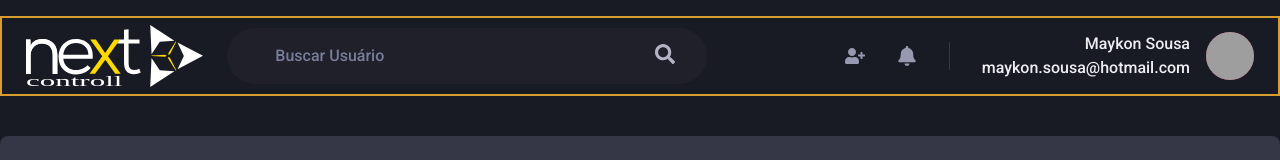
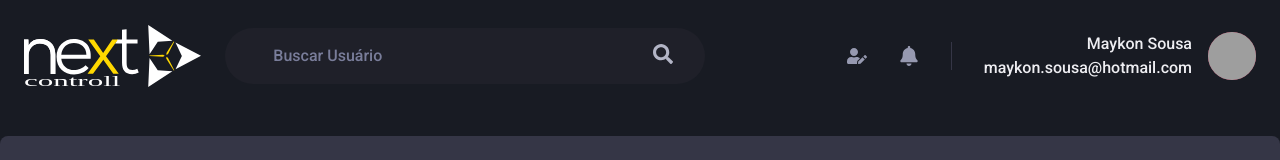
Before and after one commit to maykonsousa/nextcontroll, a Next.js app: page /dashboard in a window 1280 px wide. Shown: the top 160 px of the page. Built offline with nearby package versions, Linux system fonts and the light colour scheme; no server answers; grey boxes are pictures that could not be loaded.

Commit message:
create a modal include user

```diff
--- a/src/components/Header.tsx
+++ /dev/null
@@ -1,78 +0,0 @@
-import {Flex, Image, Input, Icon, HStack, Box, Text, Avatar} from "@chakra-ui/react"
-import {FaSearch, FaBell, FaUserPlus} from "react-icons/fa"
-
-export const Header = ()=>{
-  return (
-    <Flex
-      as="header"
-      w="100%"
-      maxWidth={1480}
-      h="20"
-      mx="auto"
-      mt="4"
-      px="6"
-      align="center"
-      border="2px"
-      borderColor="yellow.500"
-
-
-    >
-      <Image src="images/logo.svg"/>
-      <Flex
-        as="label"
-        flex="1"
-        py="4"
-        px="8"
-        ml="6"
-        maxWidth={480}
-        alignSelf="center"
-        color="gray.200"
-        position="relative"
-        bg="gray.800"
-        borderRadius="full"
-     >
-           <Input
-            color="gray.50"
-            variant="unstyled"
-            px="4"
-            mr="4"
-            placeholder="Buscar Usuário"
-            _placeholder={{color:"gray.400"}}
-
-           />
-           <Icon
-           as={FaSearch}
-          fontSize="20"
-           />
-      </Flex>
-      <Flex
-        align="center"
-        ml="auto"
-
-      >
-        <HStack
-          spacing="8"
-          mx="8"
-          pr="8"
-          py="1"
-          color="gray.300"
-          borderRightWidth={1}
-          borderColor="gray.700"
-        >
-          <Icon as={FaUserPlus} fontSize="20"/>
-          <Icon as={FaBell} fontSize="20"/>
-        </HStack>
-
-
-      <Flex align="center">
-        <Box mr="4" textAlign="right">
-          <Text>Maykon Sousa</Text>
-          <Text>maykon.sousa@hotmail.com</Text>
-        </Box>
-        <Avatar size="md" name="Maykon Sousa" src="https://avatars.githubusercontent.com/u/53588064?v=4"/>
-
-      </Flex>
-      </Flex>
-    </Flex>
-  )
-}
--- /dev/null
+++ b/src/components/Header/IconsNotification.tsx
@@ -0,0 +1,31 @@
+import React from 'react'
+import {Flex, HStack, Icon} from '@chakra-ui/react'
+import { FaBell, FaUserEdit } from 'react-icons/fa'
+
+const IconsNotification = () => {
+  return (
+    <Flex
+        align="center"
+        ml="auto"
+
+      >
+        <HStack
+          spacing="8"
+          mx="8"
+          pr="8"
+          py="1"
+          color="gray.300"
+          borderRightWidth={1}
+          borderColor="gray.700"
+        >
+          <Icon as={FaUserEdit} fontSize="20"/>
+          <Icon as={FaBell} fontSize="20"/>
+        </HStack>
+
+
+      </Flex>
+
+  )
+}
+
+export default IconsNotification
--- /dev/null
+++ b/src/components/Header/Index.tsx
@@ -0,0 +1,27 @@
+import {Flex, Image} from "@chakra-ui/react"
+import IconsNotification from "./IconsNotification"
+import { LinkProfile } from "./LinkProfile"
+import { SearchBar } from "./SearchBar"
+
+export const Header = ()=>{
+  return (
+    <Flex
+      as="header"
+      w="100%"
+      maxWidth={1480}
+      h="20"
+      mx="auto"
+      mt="4"
+      px="6"
+      align="center"
+
+
+
+    >
+      <Image src="images/logo.svg"/>
+      <SearchBar/>
+      <IconsNotification/>
+      <LinkProfile/>
+      </Flex>
+  )
+}
--- /dev/null
+++ b/src/components/Header/LinkProfile.tsx
@@ -0,0 +1,16 @@
+import React from 'react'
+import {Flex, Box, Text, Avatar} from '@chakra-ui/react'
+
+export const LinkProfile = () => {
+  return (
+    <Flex align="center">
+        <Box mr="4" textAlign="right">
+          <Text>Maykon Sousa</Text>
+          <Text>maykon.sousa@hotmail.com</Text>
+        </Box>
+        <Avatar size="md" name="Maykon Sousa" src="https://avatars.githubusercontent.com/u/53588064?v=4"/>
+
+      </Flex>
+
+  )
+}
--- /dev/null
+++ b/src/components/Header/SearchBar.tsx
@@ -0,0 +1,38 @@
+import { Input, Flex, Icon } from '@chakra-ui/react'
+import React from 'react'
+import { FaSearch } from 'react-icons/fa'
+
+
+
+export const SearchBar = () => {
+  return (
+    <Flex
+        as="label"
+        flex="1"
+        py="4"
+        px="8"
+        ml="6"
+        maxWidth={480}
+        alignSelf="center"
+        color="gray.200"
+        position="relative"
+        bg="gray.800"
+        borderRadius="full"
+     >
+           <Input
+            color="gray.50"
+            variant="unstyled"
+            px="4"
+            mr="4"
+            placeholder="Buscar Usuário"
+            _placeholder={{color:"gray.400"}}
+
+           />
+           <Icon
+           as={FaSearch}
+          fontSize="20"
+           />
+      </Flex>
+
+  )
+}
--- /dev/null
+++ b/src/components/NewUserModal.tsx
@@ -0,0 +1,52 @@
+import React, { useState } from 'react'
+import {
+  Modal,
+  ModalOverlay,
+  ModalContent,
+  ModalHeader,
+  ModalFooter,
+  ModalBody,
+  ModalCloseButton,
+  Button,
+  HStack,
+  useDisclosure,
+  ModalProps
+
+} from "@chakra-ui/react"
+import { FormContainer } from './form/FormContainer'
+import {NextInput} from './form/Input'
+
+export const NewUserModal = ({isOpen, onClose, children} : ModalProps ) => {
+  const [name, setName] = useState()
+
+
+  return (
+    <Modal isOpen={isOpen} onClose={onClose}
+
+    >
+        <ModalOverlay  />
+        <ModalContent bg="gray.800">
+          <ModalHeader
+            color="gray.50"
+          >
+            Cadastrar Novo Usuário
+          </ModalHeader>
+          <ModalCloseButton />
+          <ModalBody>
+            <FormContainer stackSpacing="2">
+              <NextInput name="name" type="text" placeholder="Nome e Sobrenome" />
+              <NextInput name="ocupation" type="text" placeholder="Profissão" />
+              <NextInput name="email" type="text" placeholder="email" />
+            </FormContainer>
+          </ModalBody>
+
+          <ModalFooter>
+            <HStack>
+            <Button colorScheme="yellow"size="lg" type="submit">Salvar</Button>
+            <Button colorScheme="whiteAlpha" size="lg" type="button" onClick={onClose}>Fechar</Button>
+            </HStack>
+          </ModalFooter>
+        </ModalContent>
+      </Modal>
+  )
+}
--- a/src/pages/dashboard.tsx
+++ b/src/pages/dashboard.tsx
@@ -1,14 +1,16 @@
-import {Box, Flex, Text, HStack, Heading, SimpleGrid, Button, Icon, Link, Image} from '@chakra-ui/react'
+import {Box, Flex, Heading, SimpleGrid, Button, Icon, useDisclosure, } from '@chakra-ui/react'
 import { useContext } from 'react';
-import { FaUserPlus, FaTrash, FaUserEdit } from 'react-icons/fa';
+import { FaUserPlus} from 'react-icons/fa';
 import { globalContext } from '../api/context/globalContext';
-import { Header } from '../components/Header'
+import { NewUserModal } from '../components/NewUserModal';
+import { Header } from '../components/Header/Index'
 import { Pagination } from '../components/Pagination';
 import {UserCard} from '../components/UserCard'
 
 
   const Dashboard = ()=>{
     const {users} = useContext(globalContext)
+    const {isOpen, onOpen, onClose} = useDisclosure()
   return(
     <Flex direction="column" h="100vh">
     <Header/>
@@ -27,6 +29,7 @@ import {UserCard} from '../components/UserCard'
             size="md"
             fontSize="md"
             leftIcon={<Icon as={FaUserPlus}/>}
+            onClick={onOpen}
           >
 
               Criar Novo
@@ -43,6 +46,7 @@ import {UserCard} from '../components/UserCard'
         {Array.isArray(users) &&users.map(user=>(<UserCard id={parseInt(user.id)} key={user.id} name={user.name} email={user.email} avatar={user.avatar} ocupation={user.profession} />))}
         </SimpleGrid>
         <Pagination/>
+        <NewUserModal isOpen={isOpen} onClose={onClose} children   />
       </Box>
     </Flex>
 
```
